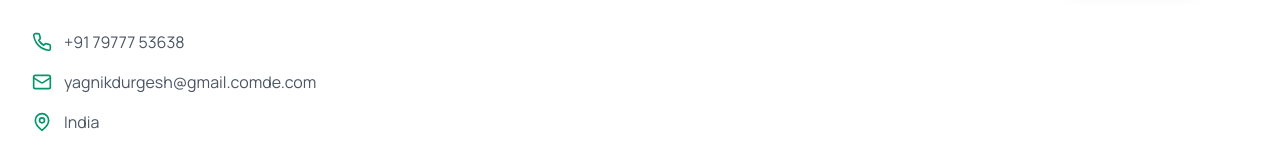
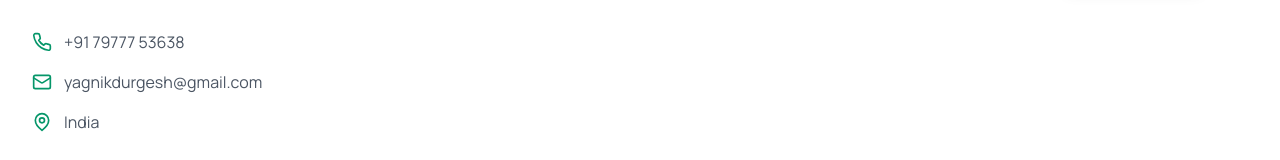
Before and after one commit to amanquantx/test_app, a Next.js app: page / in a window 1280 px wide. Shown: the part 4125-4285 px from the top of the page. Built offline with nearby package versions, Linux system fonts and the light colour scheme; a web font is replaced by a local one.

Commit message:
removed comde

```diff
--- a/components/ContactCTA.tsx
+++ b/components/ContactCTA.tsx
@@ -20,8 +20,8 @@ const ContactCTA = () => {
       icon: Mail,
       title: 'Email Us',
       description: 'Get detailed information',
-      action: 'mailto:yagnikdurgesh@gmail.comde.com',
-      label: 'yagnikdurgesh@gmail.comde.com',
+      action: 'mailto:yagnikdurgesh@gmail.com',
+      label: 'yagnikdurgesh@gmail.com',
       color: 'from-secondary-500 to-secondary-600'
     },
     {
--- a/components/Footer.tsx
+++ b/components/Footer.tsx
@@ -73,7 +73,7 @@ const Footer = () => {
                   </div>
                   <div className="flex items-center space-x-3 text-gray-600">
                     <Mail className="w-5 h-5 text-primary-600" />
-                    <span>yagnikdurgesh@gmail.comde.com</span>
+                    <span>yagnikdurgesh@gmail.com</span>
                   </div>
                   <div className="flex items-center space-x-3 text-gray-600">
                     <MapPin className="w-5 h-5 text-primary-600" />
```
Also changed, not shown: 1 other file (tests, documents, lock files or other folders).
